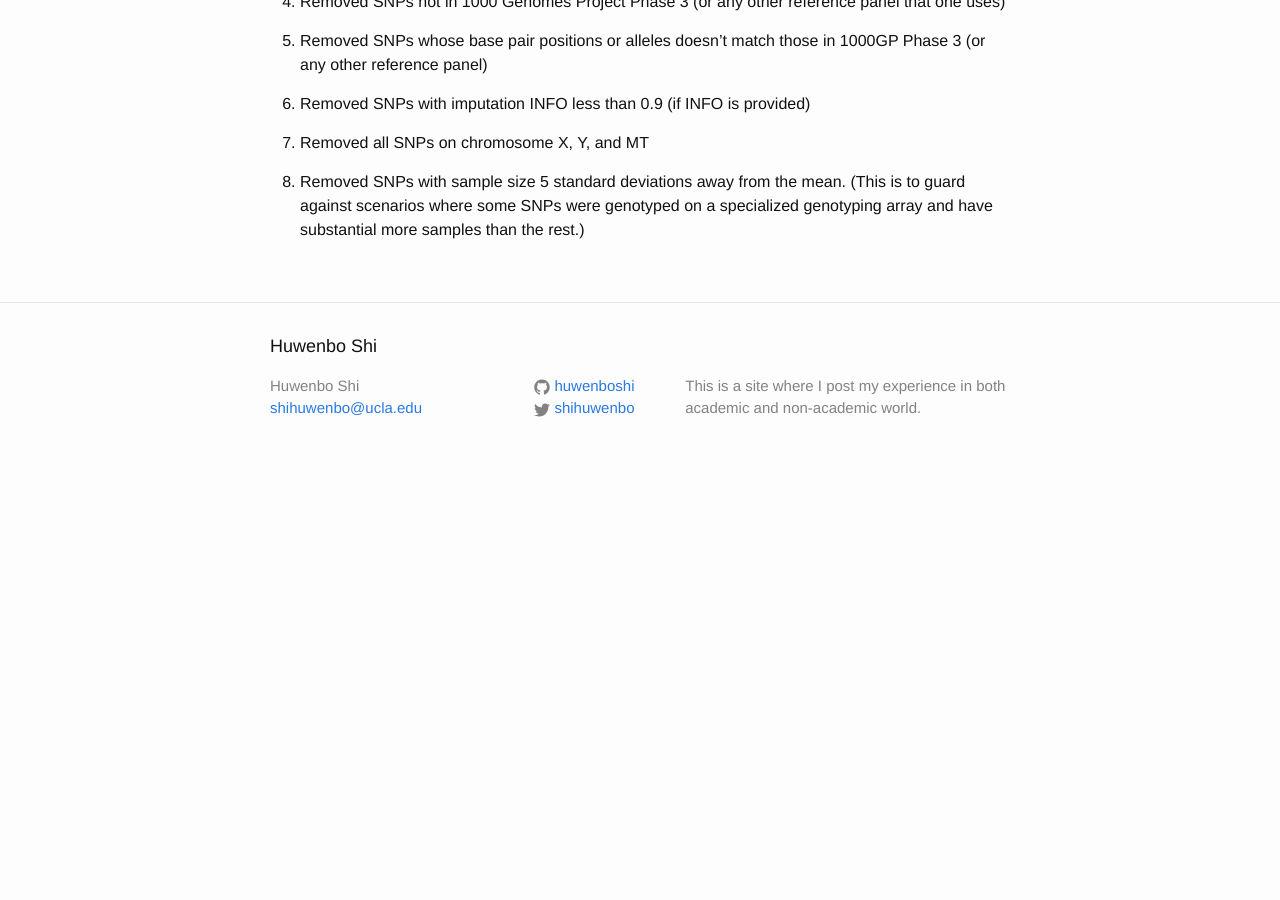
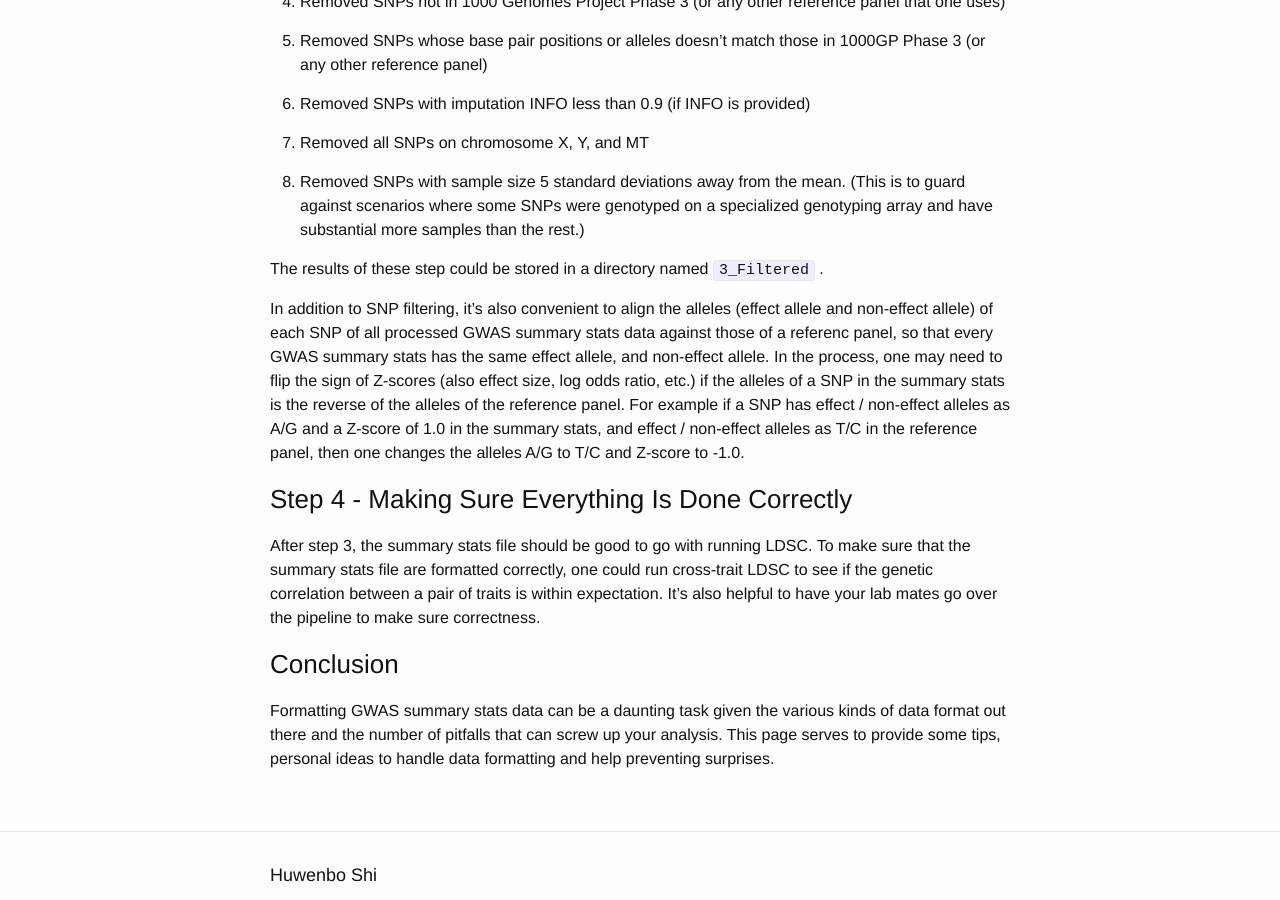
Before and after one commit to huwenboshi/huwenboshi.github.io, a Jekyll site: the page built from _posts/2017-11-23-tips-for-formatting-gwas-summary-stats.markdown, in a window 1280 px wide and 900 px high, scrolled down 3003 px. Built offline with Jekyll 4.4.1, drawn with Linux system fonts in a browser that asks for light colours; formulas are drawn with MathJax 3; before the commit the page ends 3483 px from its top, so only the background shows below that; some of the changed text lies outside the part shown.

Commit message:
updated post

````diff
--- a/_posts/2017-11-23-tips-for-formatting-gwas-summary-stats.markdown
+++ b/_posts/2017-11-23-tips-for-formatting-gwas-summary-stats.markdown
@@ -1,6 +1,6 @@
 ---
 layout: post
-title:  "Tips for Formatting GWAS Summary Association Statistics Data"
+title:  "Tips for Formatting A Lot of GWAS Summary Association Statistics Data"
 date:   2017-11-23
 category: data management
 tags: [summary statics]
@@ -161,3 +161,32 @@ panel that one uses)
    (This is to guard against scenarios where some SNPs were genotyped on a
     specialized genotyping array and have substantial more samples than the
     rest.)
+
+The results of these step could be stored in a directory named
+```3_Filtered``` .
+
+In addition to SNP filtering, it's also convenient to align the alleles
+(effect allele and non-effect allele) of each SNP of all processed GWAS
+summary stats data against those of a referenc panel, so that every GWAS
+summary stats has the same effect allele, and non-effect allele. In the
+process, one may need to flip the sign of Z-scores (also effect size, log
+odds ratio, etc.) if the alleles of a SNP in the summary stats is the
+reverse of the alleles of the reference panel. For example if a SNP has
+effect / non-effect alleles as A/G and a Z-score of 1.0 in the summary
+stats, and effect / non-effect alleles as T/C in the reference panel, then
+one changes the alleles A/G to T/C and Z-score to -1.0.
+
+### Step 4 - Making Sure Everything Is Done Correctly
+
+After step 3, the summary stats file should be good to go with running
+LDSC. To make sure that the summary stats file are formatted correctly,
+one could run cross-trait LDSC to see if the genetic correlation between
+a pair of traits is within expectation. It's also helpful to have your
+lab mates go over the pipeline to make sure correctness.
+
+### Conclusion
+
+Formatting GWAS summary stats data can be a daunting task given the various
+kinds of data format out there and the number of pitfalls that can screw
+up your analysis. This page serves to provide some tips, personal ideas to
+handle data formatting and help preventing surprises.
````
